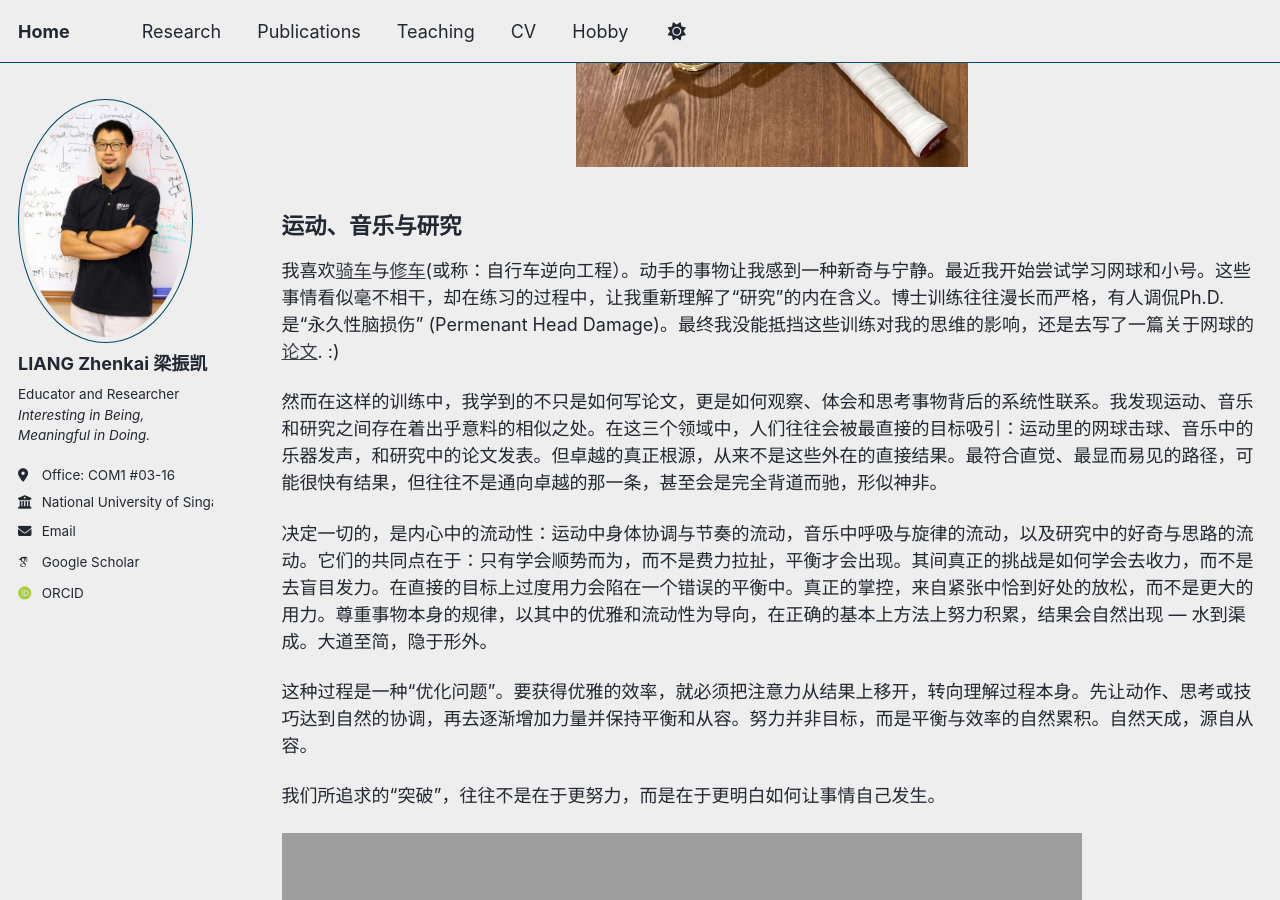
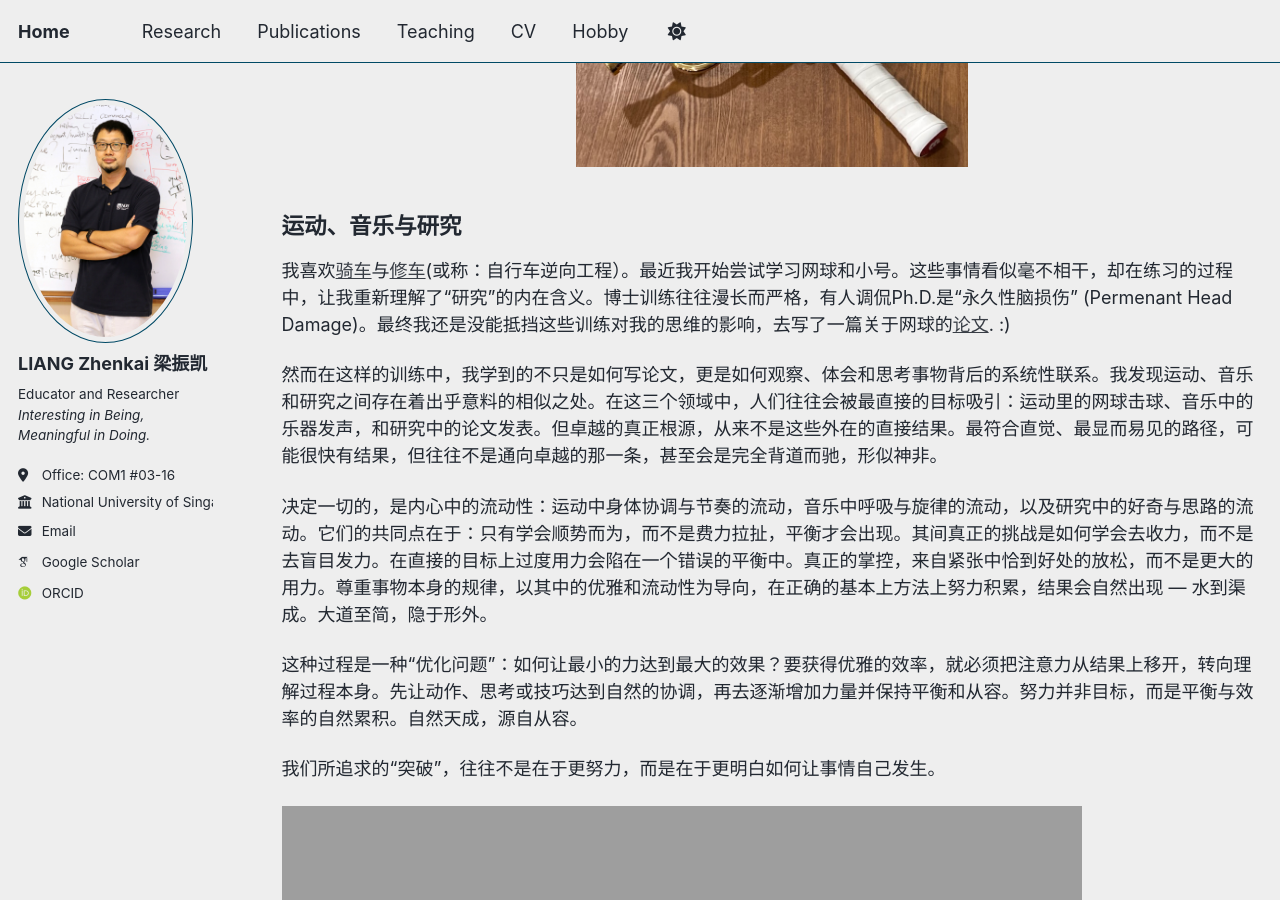
Before and after one commit to zhenkai-liang/zhenkai-liang.github.io, a Jekyll site: the page built from _pages/hobby.md, in a window 1280 px wide and 900 px high, scrolled down 1121 px. Built offline with Jekyll 4.4.1, drawn with Linux system fonts in a browser that asks for light colours; some web fonts are replaced.

Commit message:
Update hobby.md

```diff
--- a/_pages/hobby.md
+++ b/_pages/hobby.md
@@ -28,13 +28,13 @@ Often, the breakthrough we seek does not come from greater efforts, but from lea
 
 运动、音乐与研究
 -------------
-我喜欢[骑车](https://www.comp.nus.edu.sg/~liangzk/images/bike.jpg)与[修车](https://www.comp.nus.edu.sg/~liangzk/images/rbike.jpg)(或称：自行车逆向工程）。动手的事物让我感到一种新奇与宁静。最近我开始尝试学习网球和小号。这些事情看似毫不相干，却在练习的过程中，让我重新理解了“研究”的内在含义。博士训练往往漫长而严格，有人调侃Ph.D.是“永久性脑损伤” (Permenant Head Damage)。最终我没能抵挡这些训练对我的思维的影响，还是去写了一篇关于网球的[论文](https://tennis-ans.github.io). :)
+我喜欢[骑车](https://www.comp.nus.edu.sg/~liangzk/images/bike.jpg)与[修车](https://www.comp.nus.edu.sg/~liangzk/images/rbike.jpg)(或称：自行车逆向工程）。最近我开始尝试学习网球和小号。这些事情看似毫不相干，却在练习的过程中，让我重新理解了“研究”的内在含义。博士训练往往漫长而严格，有人调侃Ph.D.是“永久性脑损伤” (Permenant Head Damage)。最终我还是没能抵挡这些训练对我的思维的影响，去写了一篇关于网球的[论文](https://tennis-ans.github.io). :)
 
 然而在这样的训练中，我学到的不只是如何写论文，更是如何观察、体会和思考事物背后的系统性联系。我发现运动、音乐和研究之间存在着出乎意料的相似之处。在这三个领域中，人们往往会被最直接的目标吸引：运动里的网球击球、音乐中的乐器发声，和研究中的论文发表。但卓越的真正根源，从来不是这些外在的直接结果。最符合直觉、最显而易见的路径，可能很快有结果，但往往不是通向卓越的那一条，甚至会是完全背道而驰，形似神非。
 
 决定一切的，是内心中的流动性：运动中身体协调与节奏的流动，音乐中呼吸与旋律的流动，以及研究中的好奇与思路的流动。它们的共同点在于：只有学会顺势而为，而不是费力拉扯，平衡才会出现。其间真正的挑战是如何学会去收力，而不是去盲目发力。在直接的目标上过度用力会陷在一个错误的平衡中。真正的掌控，来自紧张中恰到好处的放松，而不是更大的用力。尊重事物本身的规律，以其中的优雅和流动性为导向，在正确的基本上方法上努力积累，结果会自然出现 — 水到渠成。大道至简，隐于形外。
 
-这种过程是一种“优化问题”。要获得优雅的效率，就必须把注意力从结果上移开，转向理解过程本身。先让动作、思考或技巧达到自然的协调，再去逐渐增加力量并保持平衡和从容。努力并非目标，而是平衡与效率的自然累积。自然天成，源自从容。
+这种过程是一种“优化问题”：如何让最小的力达到最大的效果？要获得优雅的效率，就必须把注意力从结果上移开，转向理解过程本身。先让动作、思考或技巧达到自然的协调，再去逐渐增加力量并保持平衡和从容。努力并非目标，而是平衡与效率的自然累积。自然天成，源自从容。
 
 我们所追求的“突破”，往往不是在于更努力，而是在于更明白如何让事情自己发生。
 
```
